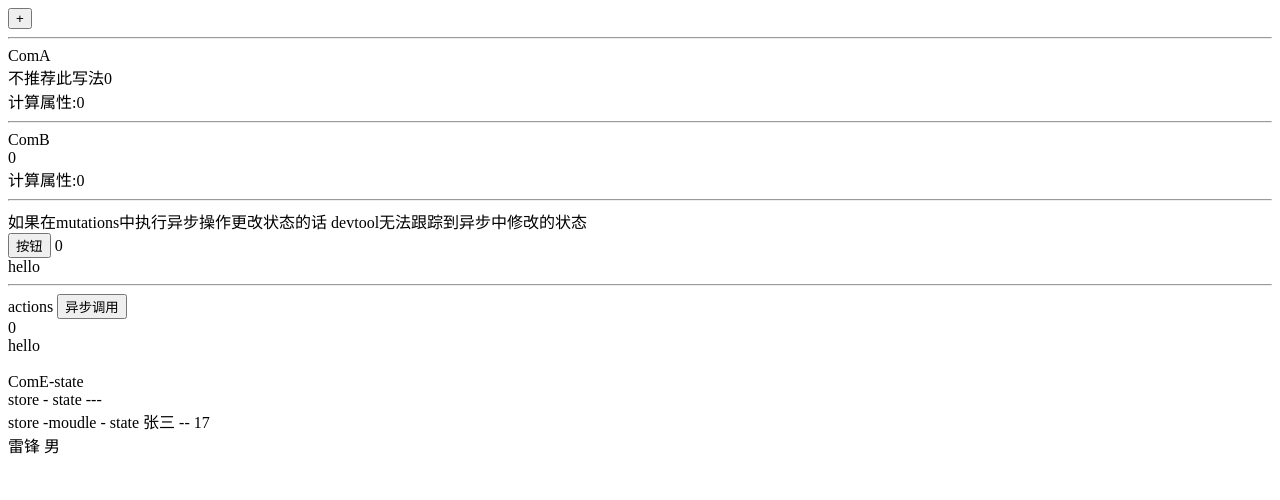
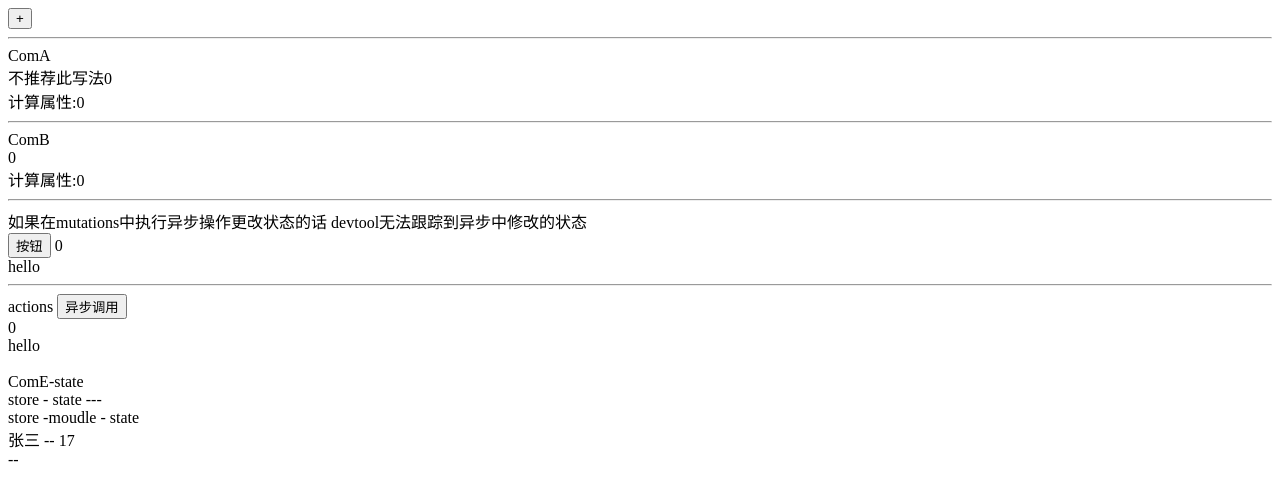
Before and after one commit to CN-L/vuex-demo, a Vue app: page / in a window 1280 px wide. Shown: the top 500 px of the page. Built offline with nearby package versions, Linux system fonts and the light colour scheme.

Commit message:
简化模块代码--命名空间
需要先将模块开启命名空间： namespaced: true,
在computed中映射模块中的成员
...mapState('moduleA',['name','age']),
大概方法为...mapState(‘模块名称’,[‘属性a’，‘属性b’])

```diff
--- a/src/components/ComE.vue
+++ b/src/components/ComE.vue
@@ -6,22 +6,29 @@
         {{count}} --- {{msg}}
         <br>
         store -moudle - state
-        {{ this.$store.state.moduleA.name }}
-        --
-        {{ this.$store.state.moduleA.age }}
+        <!-- {{ this.$store.state.moduleA.name }}
+        -- -->
+        <!-- {{ this.$store.state.moduleA.age }} -->
         <br>
-          {{ this.$store.state.moduleB.hero }}
-          {{ this.$store.state.moduleB.sex}}
+          <!-- {{ this.$store.state.moduleB.hero }}
+          {{ this.$store.state.moduleB.sex}} -->
           <!-- 模块中的state简化 -->
-          {{ }}
+          {{ name }} -- {{age}}
+          <br>
+          {{ hero }} -- {{sex}}
     </div>
 </template>
 <script>
 import { mapState } from 'vuex';
 export default {
   computed: {
-    ...mapState['count', 'msg','name']
-    // module
+    ...mapState['count', 'msg','name'],
+    // module 命名空间 作用就是简化我们访问模块中的成员
+    //映射模块a中的成员
+
+    ...mapState('moduleA',['name','age']),
+    ...mapState('moduleB',['hero','sex'])
+
   }
 };
 </script>
--- a/src/store/index.js
+++ b/src/store/index.js
@@ -3,6 +3,8 @@ import Vuex from 'vuex';
 
 Vue.use(Vuex);
 const moduleA = {
+  // 开启命名空间 默认关闭
+  namespaced: true,
   state: {
     name: '张三',
     age: 17
@@ -16,7 +18,7 @@ const moduleB = {
 };
 const store = new Vuex.Store({
   modules: {
-    moduleA,
+    moduleA: moduleA,
     moduleB
   },
   // 状态
```
